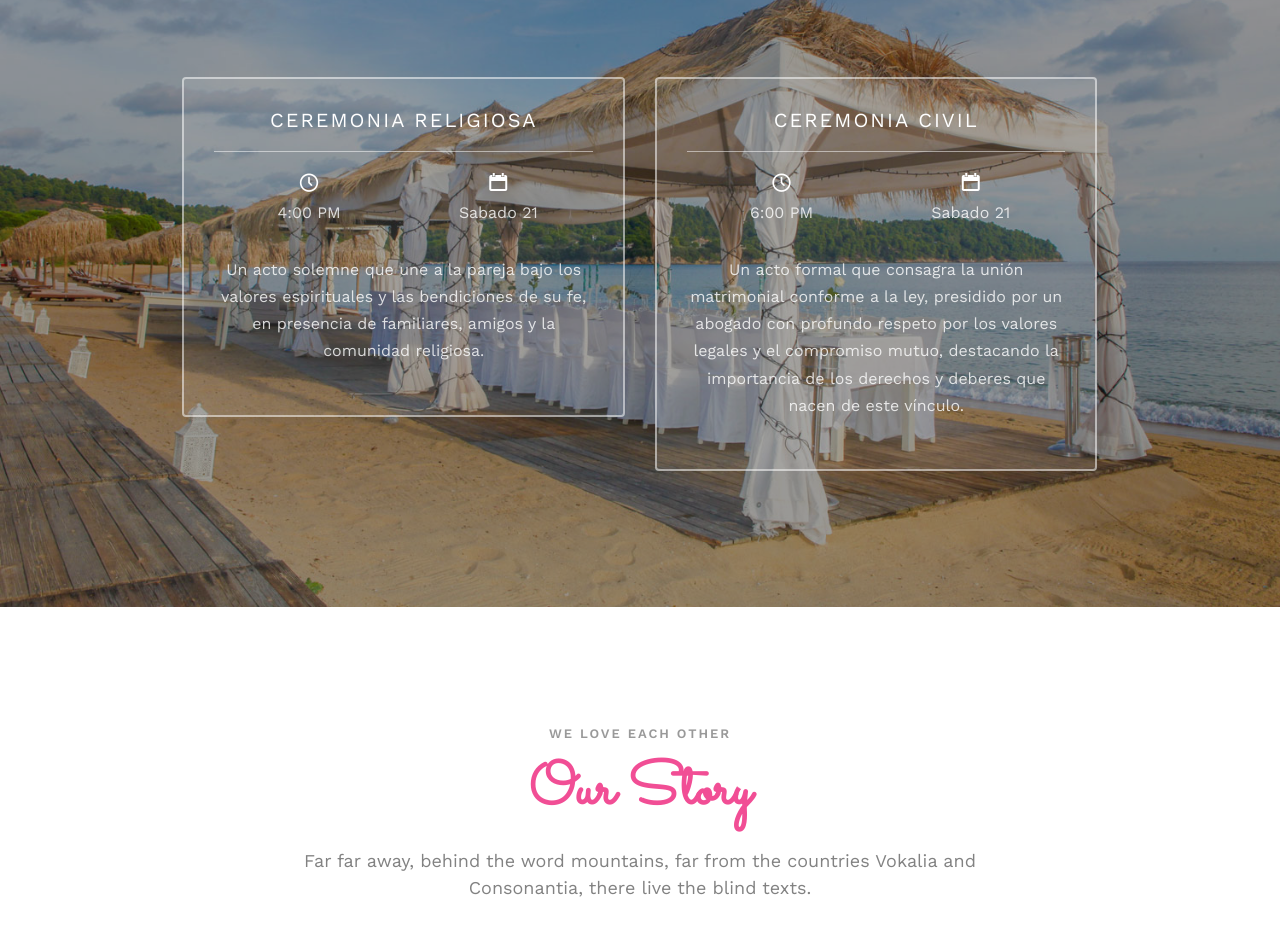
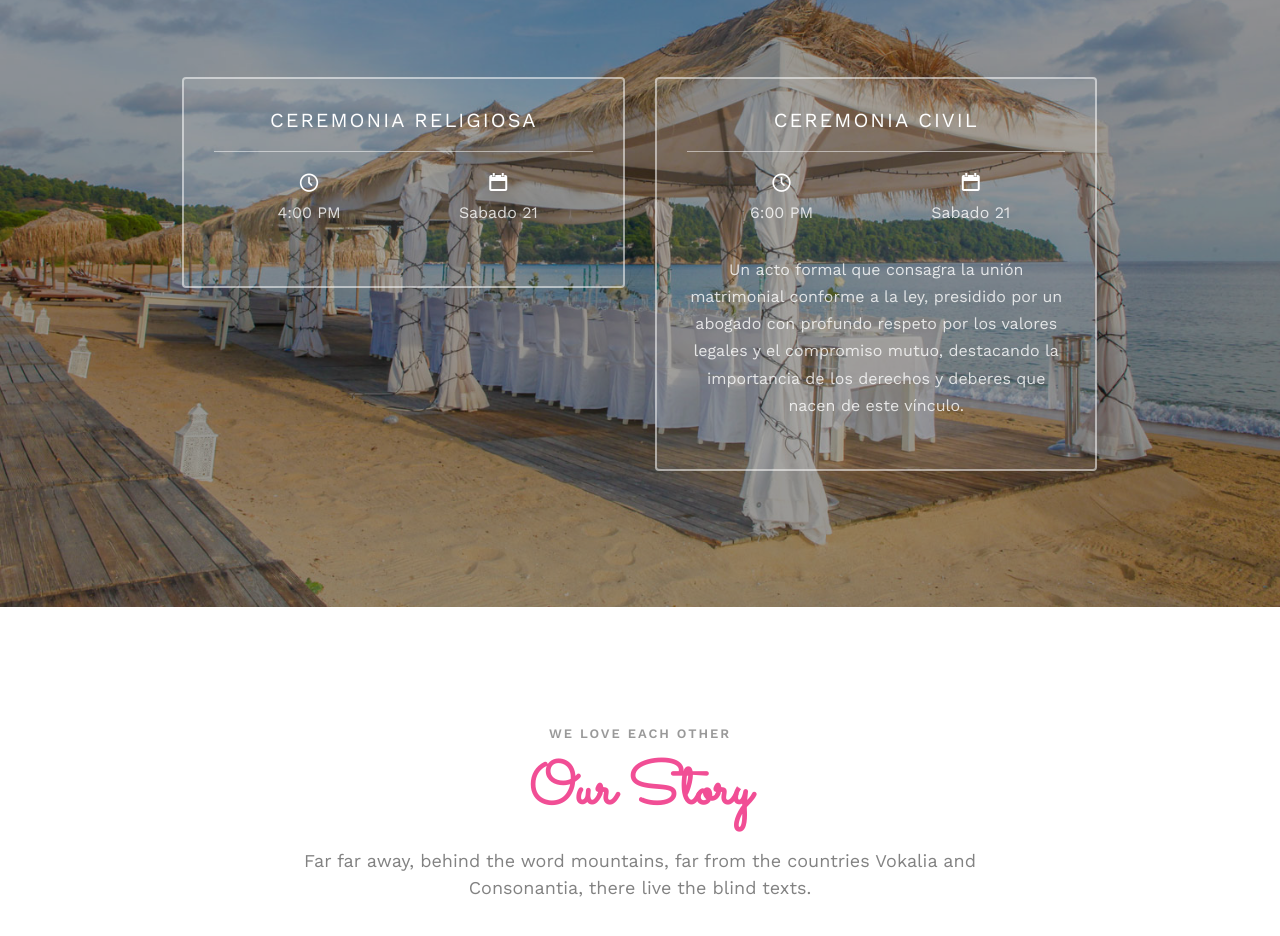
Before and after one commit to alivan11/BodaRicardoAndCristhiany.github.io, a plain HTML site: page index.html in a window 1280 px wide. Shown: the part 1849-2785 px from the top of the page. Drawn offline with nearby package versions, Linux system fonts and the light colour scheme; files whose address does not match are found by name.

Commit message:
improvement

```diff
--- a/index.html
+++ b/index.html
@@ -162,7 +162,7 @@
 										<i class="icon-calendar"></i>
 										<span>Sabado 21</span>
 									</div>
-									<p>Un acto solemne que une a la pareja bajo los valores espirituales y las bendiciones de su fe, en presencia de familiares, amigos y la comunidad religiosa.</p>
+									<p></p>
 								</div>
 							</div>
 							<div class="col-md-6 col-sm-6 text-center">
```
